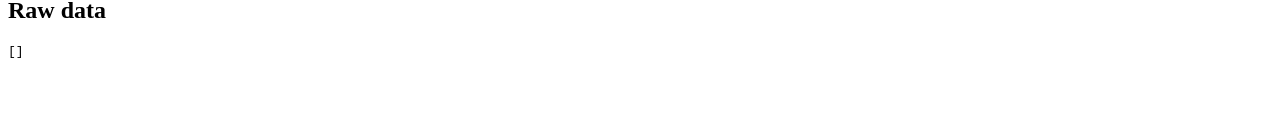
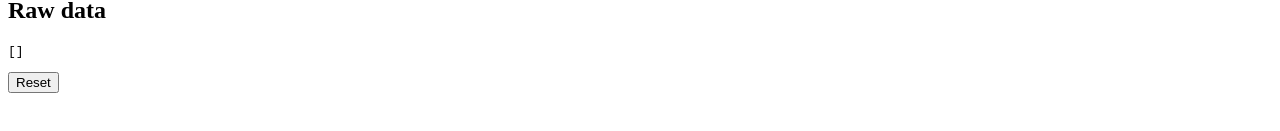
Before and after one commit to cpAdm/traffic-logger, a Vue app: page / in a window 1280 px wide. Shown: the part 287-418 px from the top of the page. Built offline with nearby package versions, Linux system fonts and the light colour scheme; the HTML template or start-up script is replaced by a standard one.

Commit message:
feat: Ability to remove all data

```diff
--- a/src/App.vue
+++ b/src/App.vue
@@ -77,6 +77,8 @@
         2
       )
     }}</code></pre>
+
+  <button @click="deleteAllEntries">Reset</button>
 </template>
 
 <script lang="ts" setup>
@@ -143,6 +145,12 @@ const deleteEntry = (id: string) => {
   saveEntries(updatedEntries)
 }
 
+const deleteAllEntries = () => {
+  if (window.confirm('Do you really want to DELETE ALL DATA?')) {
+    saveEntries([])
+  }
+}
+
 const capitalize = (string: string) => string.charAt(0).toUpperCase() + string.slice(1)
 
 onMounted(loadEntries)
```
